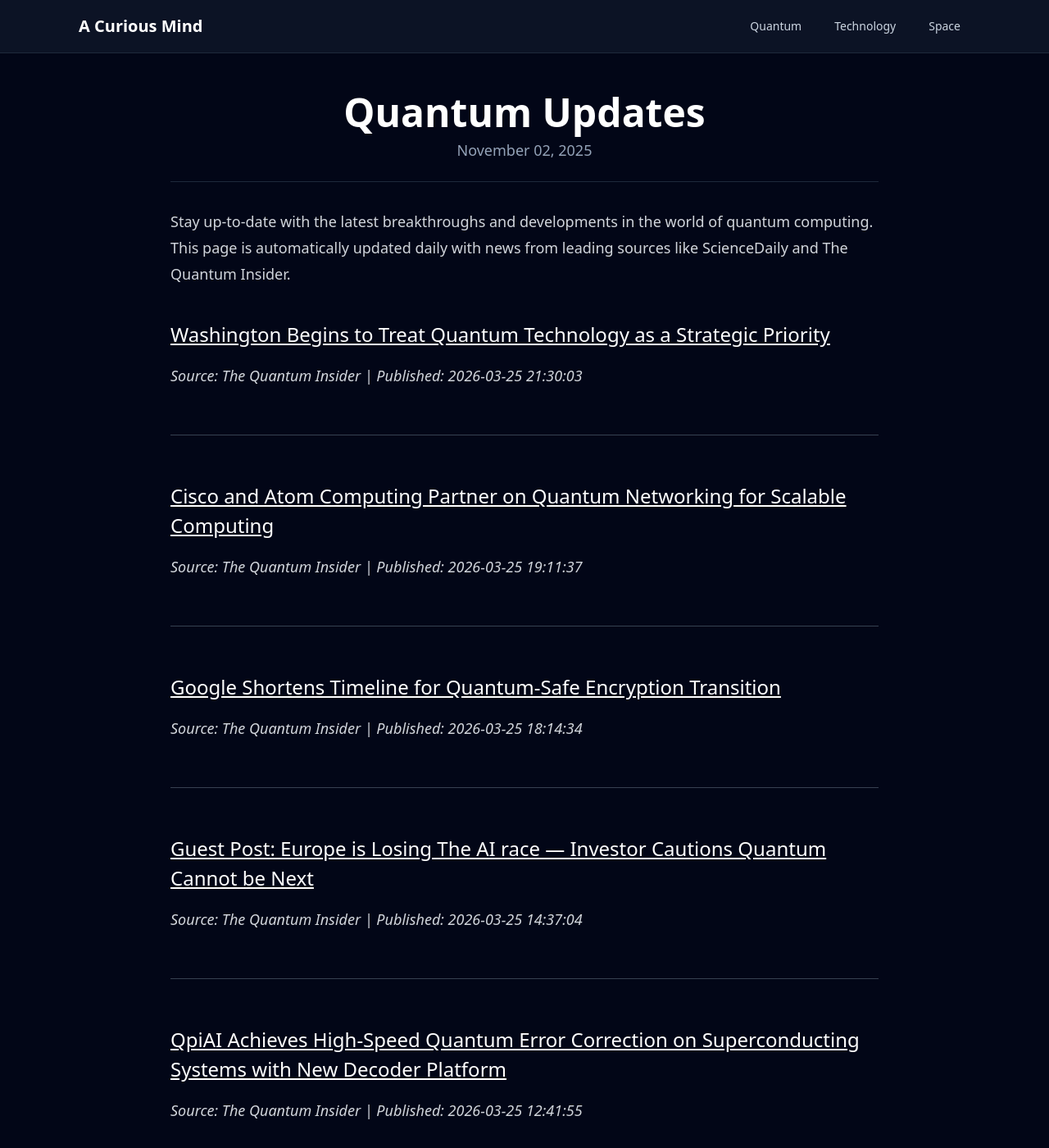
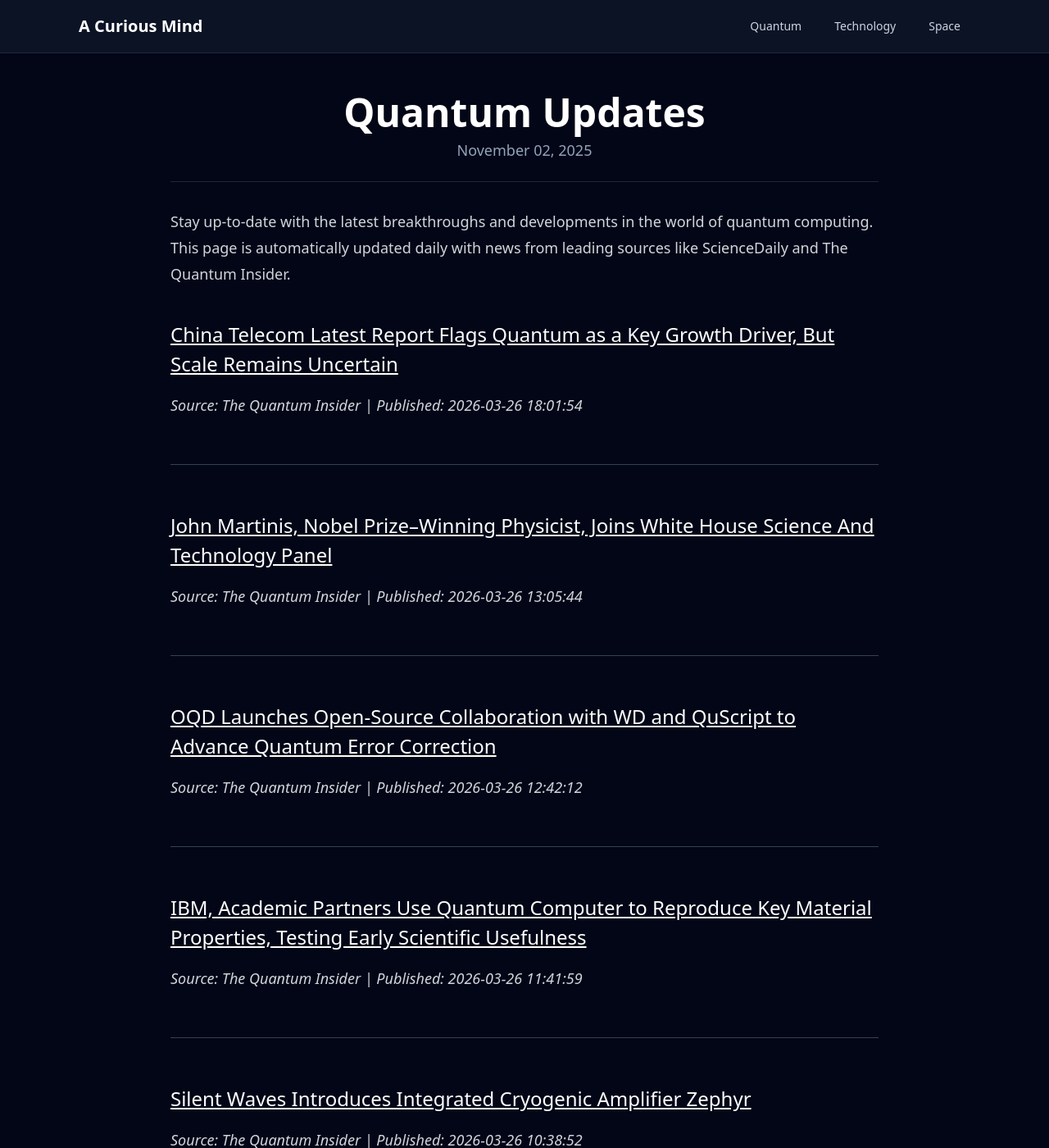
Before and after one commit to onehl7/onehl7.github.io, a Jekyll site: the page built from _posts/2025-11-02-quantum-updates.md, in a window 1280 px wide and 1400 px high. Shown: the whole window at 82% size. Built offline with Jekyll 4.4.1, drawn with Linux system fonts in a browser that asks for light colours; nearby versions of some CDN libraries.

Commit message:
Update quantum news data

```diff
--- a/_data/quantum_news.json
+++ b/_data/quantum_news.json
@@ -1,33 +1,33 @@
 [
   {
     "source": "The Quantum Insider",
-    "title": "Washington Begins to Treat Quantum Technology as a Strategic Priority",
-    "link": "https://thequantuminsider.com/2026/03/25/washington-begins-to-treat-quantum-technology-as-a-strategic-priority-2/",
-    "published": "2026-03-25 21:30:03"
+    "title": "China Telecom Latest Report Flags Quantum as a Key Growth Driver, But Scale Remains Uncertain",
+    "link": "https://thequantuminsider.com/2026/03/26/china-telecom-latest-report-flags-quantum-as-a-key-growth-driver-but-scale-remains-uncertain/",
+    "published": "2026-03-26 18:01:54"
   },
   {
     "source": "The Quantum Insider",
-    "title": "Cisco and Atom Computing Partner on Quantum Networking for Scalable Computing",
-    "link": "https://thequantuminsider.com/2026/03/25/atom-computing-cisco-distributed-quantum-collaboration/",
-    "published": "2026-03-25 19:11:37"
+    "title": "John Martinis, Nobel Prize\u2013Winning Physicist, Joins White House Science And Technology Panel",
+    "link": "https://thequantuminsider.com/2026/03/26/john-martinis-nobel-prize-winning-physicist-joins-white-house-science-and-technology-panel/",
+    "published": "2026-03-26 13:05:44"
   },
   {
     "source": "The Quantum Insider",
-    "title": "Google Shortens Timeline for Quantum-Safe Encryption Transition",
-    "link": "https://thequantuminsider.com/2026/03/25/google-shortens-timeline-for-quantum-safe-encryption-transition/",
-    "published": "2026-03-25 18:14:34"
+    "title": "OQD Launches Open-Source Collaboration with WD and QuScript to Advance Quantum Error Correction",
+    "link": "https://thequantuminsider.com/2026/03/26/oqd-launches-open-source-collaboration-wd-quscript-advance-quantum-error-correction/",
+    "published": "2026-03-26 12:42:12"
   },
   {
     "source": "The Quantum Insider",
-    "title": "Guest Post: Europe is Losing The AI race \u2014 Investor Cautions Quantum Cannot be Next",
-    "link": "https://thequantuminsider.com/2026/03/25/guest-post-europe-is-losing-the-ai-race-investor-cautions-quantum-cannot-be-next/",
-    "published": "2026-03-25 14:37:04"
+    "title": "IBM, Academic Partners Use Quantum Computer to Reproduce Key Material Properties, Testing Early Scientific Usefulness",
+    "link": "https://thequantuminsider.com/2026/03/26/ibm-academic-partners-use-quantum-computer-to-reproduce-key-material-properties-testing-early-scientific-usefulness/",
+    "published": "2026-03-26 11:41:59"
   },
   {
     "source": "The Quantum Insider",
-    "title": "QpiAI Achieves High-Speed Quantum Error Correction on Superconducting Systems with New Decoder Platform",
-    "link": "https://thequantuminsider.com/2026/03/25/qpiai-high-speed-quantum-error-correction-decoder/",
-    "published": "2026-03-25 12:41:55"
+    "title": "Silent Waves Introduces Integrated Cryogenic Amplifier Zephyr",
+    "link": "https://thequantuminsider.com/2026/03/26/silent-waves-launches-zephyr/",
+    "published": "2026-03-26 10:38:52"
   },
   {
     "source": "ScienceDaily (Quantum Computing)",
```
